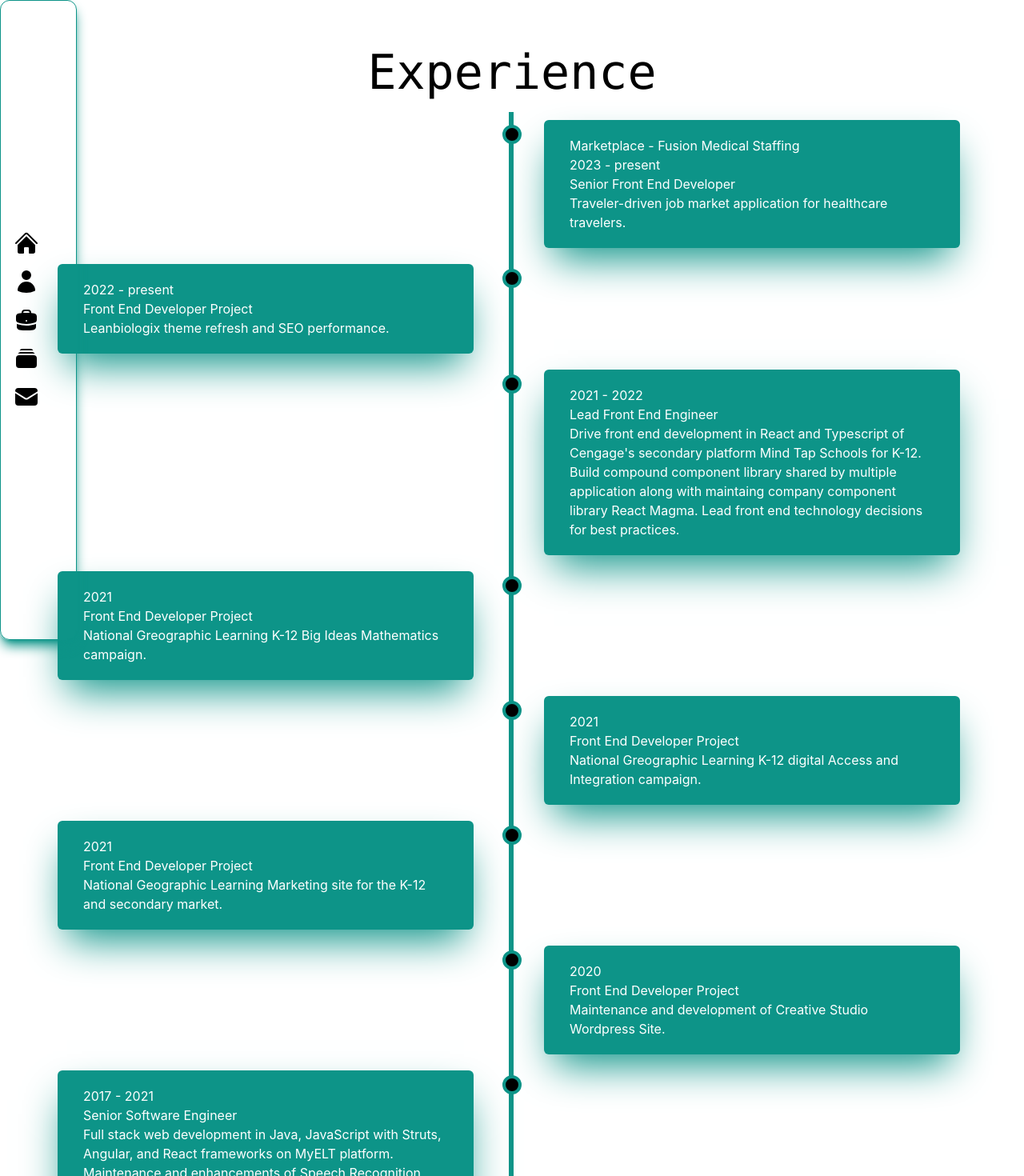
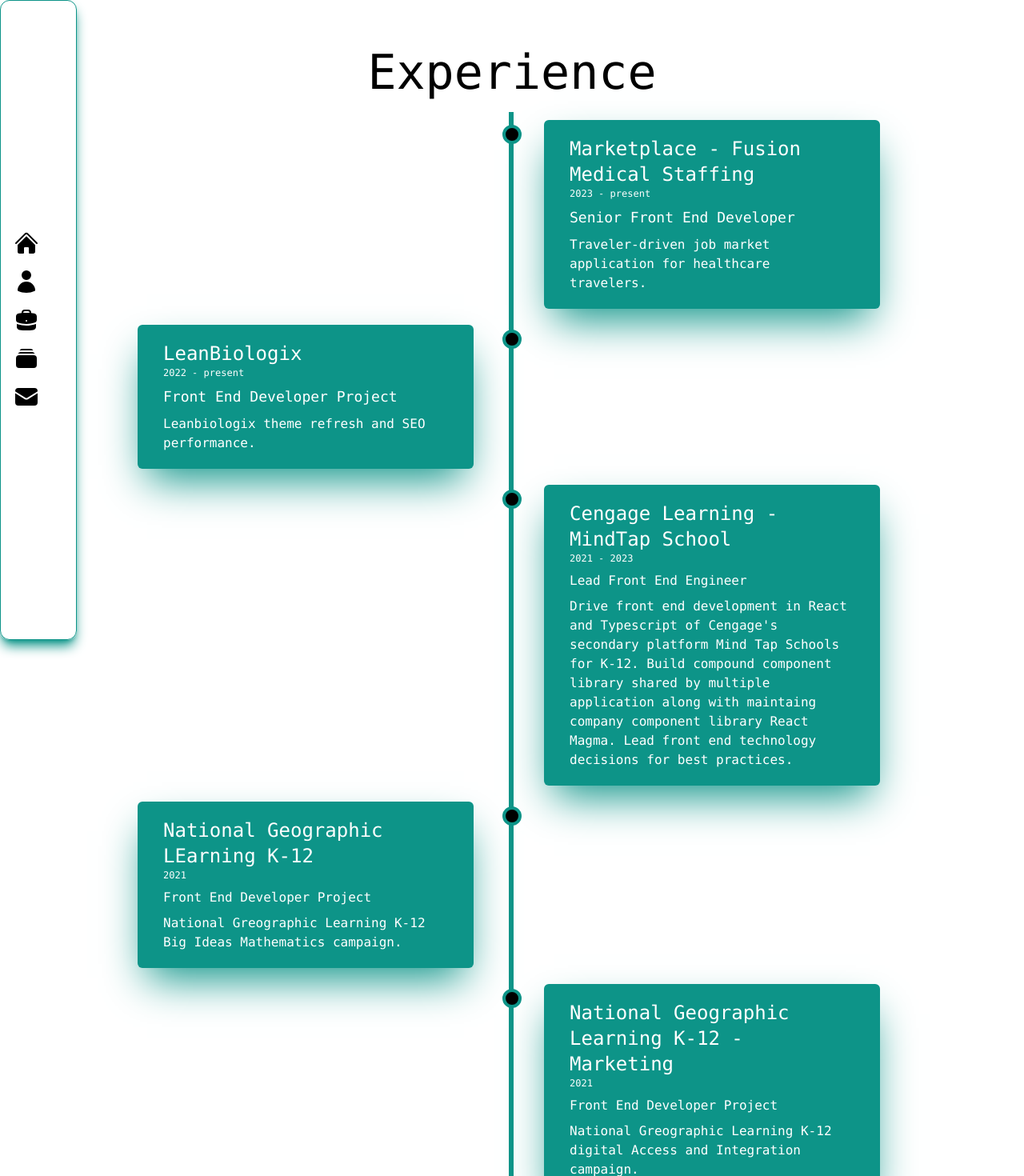
Before and after one commit to greenervigil/next-portfolio, a Next.js app: page /experience in a window 1280 px wide. Shown: the top 1470 px of the page at 80% size. Built offline with nearby package versions, Linux system fonts and the light colour scheme.

Commit message:
making additional updates

```diff
--- /dev/null
+++ b/components/button-group/button-group.tsx
@@ -0,0 +1,13 @@
+interface ButtonGroupProps {
+    children: any;
+}
+
+const ButtonGroup: React.FC<ButtonGroupProps> = ({children}) => {
+    return (
+        <div className="flex justify-center items-center gap-5 my-3">
+            {children}
+        </div>
+    )
+}
+
+export default ButtonGroup;
--- a/components/layout/layout.tsx
+++ b/components/layout/layout.tsx
@@ -11,7 +11,7 @@ const Layout: React.FC<LayoutProps> = ({
     return (
         <>
             <Navbar />
-            <main className="flex flex-col justify-center items-center">{children}</main>
+            <main className="flex flex-col justify-center items-center bg-water">{children}</main>
             <Footer />
         </>
     )
--- a/components/timeline/timeline.tsx
+++ b/components/timeline/timeline.tsx
@@ -1,71 +1,78 @@
 const Timeline = () => {
     return (
-        <div className="relative my-0 mx-auto w-full after:content-[''] after:absolute after:w-1.5 after:bg-teal-600 after:top-0 after:bottom-0 after:left-1/2 after:-ml-1">
+        <div className="font-mono relative my-0 mx-auto w-5/6 after:content-[''] after:absolute after:w-1.5 after:bg-teal-600 after:top-0 after:bottom-0 after:left-1/2 after:-ml-1">
             <div className="relative py-2.5 px-10 w-2/4 left-1/2 after:content-[''] after:absolute after:w-6 after:h-6 after:-right-4 after:bg-black after:rounded-full after:border-4 after:border-teal-600 after:top-4 after:z-10 after:-left-3">
                 <div className="shadow-2xl shadow-teal-600 relative py-5 px-8 rounded-md bg-teal-600">
-                <h2 className="text-white">Marketplace - Fusion Medical Staffing</h2>
-                <h3 className="text-white">2023 - present</h3>
-                <h4 className="text-white">Senior Front End Developer </h4>
-                <p className="text-white">Traveler-driven job market application for healthcare travelers.</p>
+                <h2 className="text-white text-2xl">Marketplace - Fusion Medical Staffing</h2>
+                <h6 className="text-white text-xs">2023 - present</h6>
+                <h4 className="text-white text-lg my-2">Senior Front End Developer </h4>
+                <p className="text-white text-base">Traveler-driven job market application for healthcare travelers.</p>
                 </div>
             </div>
             <div className="relative py-2.5 px-10 w-2/4 -left-2 after:content-[''] after:absolute after:w-6 after:h-6 after:-right-5 after:bg-black after:rounded-full after:border-4 after:border-teal-600 after:top-4 after:z-10">
                 <div className="shadow-2xl shadow-teal-600 relative py-5 px-8 rounded-md bg-teal-600">
-                <h2 className="text-white">2022 - present</h2>
-                <h4 className="text-white">Front End Developer Project</h4>
+                <h2 className="text-white text-2xl">LeanBiologix</h2>
+                <h6 className="text-white text-xs">2022 - present</h6>
+                <h4 className="text-white text-lg my-2">Front End Developer Project</h4>
                 <p className="text-white">Leanbiologix theme refresh and SEO performance.</p>
                 </div>
             </div>
             <div className="relative py-2.5 px-10 w-2/4 left-1/2 after:content-[''] after:absolute after:w-6 after:h-6 after:-right-4 after:bg-black after:rounded-full after:border-4 after:border-teal-600 after:top-4 after:z-10 after:-left-3">
                 <div className="shadow-2xl shadow-teal-600 relative py-5 px-8 rounded-md bg-teal-600">
-                <h2 className="text-white">2021 - 2022</h2>
-                <h4 className="text-white">Lead Front End Engineer</h4>
+                    <h2 className="text-white text-2xl">Cengage  Learning - MindTap School</h2>
+                <h6 className="text-white text-xs">2021 - 2023</h6>
+                <h4 className="text-white text-ls my-2">Lead Front End Engineer</h4>
                 <p className="text-white">{`Drive front end development in React and Typescript of Cengage's secondary platform Mind Tap Schools for K-12. Build compound component library shared by multiple application along with maintaing company component library React Magma.  Lead front end technology decisions for best practices.`}</p>
                 </div>
             </div>
             <div className="relative py-2.5 px-10 w-2/4 -left-2 after:content-[''] after:absolute after:w-6 after:h-6 after:-right-5 after:bg-black after:rounded-full after:border-4 after:border-teal-600 after:top-4 after:z-10">
                 <div className="shadow-2xl shadow-teal-600 relative py-5 px-8 rounded-md bg-teal-600">
-                <h2 className="text-white">2021</h2>
-                <h4 className="text-white">Front End Developer Project</h4>
+                    <h2 className="text-white text-2xl">National Geographic LEarning K-12</h2>
+                <h6 className="text-white text-xs">2021</h6>
+                <h4 className="text-white text-ls my-2">Front End Developer Project</h4>
                 <p className="text-white">National Greographic Learning K-12 Big Ideas Mathematics campaign.</p>
                 </div>
             </div>
             <div className="relative py-2.5 px-10 w-2/4 left-1/2 after:content-[''] after:absolute after:w-6 after:h-6 after:-right-4 after:bg-black after:rounded-full after:border-4 after:border-teal-600 after:top-4 after:z-10 after:-left-3">
                 <div className="shadow-2xl shadow-teal-600 relative py-5 px-8 rounded-md bg-teal-600">
-                <h2 className="text-white">2021</h2>
-                <h4 className="text-white">Front End Developer Project</h4>
+                    <h2 className="text-white text-2xl">National Geographic Learning K-12 - Marketing</h2>
+                <h6 className="text-white text-xs">2021</h6>
+                <h4 className="text-white text-ls my-2">Front End Developer Project</h4>
                 <p className="text-white">National Greographic Learning K-12 digital Access and Integration campaign.</p>
                 </div>
             </div>
             <div className="relative py-2.5 px-10 w-2/4 -left-2 after:content-[''] after:absolute after:w-6 after:h-6 after:-right-5 after:bg-black after:rounded-full after:border-4 after:border-teal-600 after:top-4 after:z-10">
                 <div className="shadow-2xl shadow-teal-600 relative py-5 px-8 rounded-md bg-teal-600">
-                <h2 className="text-white">2021</h2>
-                <h4 className="text-white">Front End Developer Project</h4>
+                    <h2 className="text-white text-2xl">National Geographic Learning K-12 - Marketing</h2>
+                <h6 className="text-white text-xs">2021</h6>
+                <h4 className="text-white text-lg my-2">Front End Developer Project</h4>
                 <p className="text-white">National Geographic Learning Marketing site for the K-12 and secondary market.</p>
                 </div>
             </div>
             <div className="relative py-2.5 px-10 w-2/4 left-1/2 after:content-[''] after:absolute after:w-6 after:h-6 after:-right-4 after:bg-black after:rounded-full after:border-4 after:border-teal-600 after:top-4 after:z-10 after:-left-3">
                 <div className="shadow-2xl shadow-teal-600 relative py-5 px-8 rounded-md bg-teal-600">
-                <h2 className="text-white">2020</h2>
-                <h4 className="text-white">Front End Developer Project</h4>
+                    <h2 className="text-white text-xl">Cengage Learning - Creative Studios</h2>
+                <h6 className="text-white text-xs">2020</h6>
+                <h4 className="text-white text-lg my-2">Front End Developer Project</h4>
                 <p className="text-white">Maintenance and development of Creative Studio Wordpress Site.</p>
                 </div>
             </div>
             <div className="relative py-2.5 px-10 w-2/4 -left-2 after:content-[''] after:absolute after:w-6 after:h-6 after:-right-5 after:bg-black after:rounded-full after:border-4 after:border-teal-600 after:top-4 after:z-10">
                 <div className="shadow-2xl shadow-teal-600 relative py-5 px-8 rounded-md bg-teal-600">
-                <h2 className="text-white">2017 - 2021</h2>
-                <h4 className="text-white">Senior Software Engineer</h4>
+                    <h2 className="text-white text-2xl">Cengage Learning - <a href="https://myelt.heinle.com/ilrn/authentication/signIn.do?inst=MYELT">MyELT</a></h2>
+                <h6 className="text-white text-xs">2016 - 2021</h6>
+                <h4 className="text-white text-lg my-2">Senior Software Engineer</h4>
                 <p className="text-white">Full stack web development in Java, JavaScript with Struts, Angular, and React frameworks on MyELT platform. Maintenance and enhancements of Speech Recognition Software. Automation of JSpeech Grammar Formatting creation and evaluation in React. Authoring Content Companion tool development in React.</p>
                 </div>
             </div>
-            <div className="relative py-2.5 px-10 w-2/4 left-1/2 after:content-[''] after:absolute after:w-6 after:h-6 after:-right-4 after:bg-black after:rounded-full after:border-4 after:border-teal-600 after:top-4 after:z-10 after:-left-3">
+            {/*<div className="relative py-2.5 px-10 w-2/4 left-1/2 after:content-[''] after:absolute after:w-6 after:h-6 after:-right-4 after:bg-black after:rounded-full after:border-4 after:border-teal-600 after:top-4 after:z-10 after:-left-3">
                 <div className="shadow-2xl shadow-teal-600 relative py-5 px-8 rounded-md bg-teal-600">
                 <h2 className="text-white">2016 - 2017</h2>
                 <h4 className="text-white">Software Engineer</h4>
                 <p className="text-white">Development, Maintenance and Enhancement of online learning software platform <a href="https://myelt.heinle.com/ilrn/authentication/signIn.do?inst=MYELT">myELT</a>.</p>
                 </div>
             </div>
-            {/*<div className="relative py-2.5 px-10 w-2/4 -left-2 after:content-[''] after:absolute after:w-6 after:h-6 after:-right-5 after:bg-black after:rounded-full after:border-4 after:border-teal-600 after:top-4 after:z-10">
+            <div className="relative py-2.5 px-10 w-2/4 -left-2 after:content-[''] after:absolute after:w-6 after:h-6 after:-right-5 after:bg-black after:rounded-full after:border-4 after:border-teal-600 after:top-4 after:z-10">
                 <div className="relative py-5 px-8 rounded-md bg-teal-600">
                 <h2 className="text-white">2015 - 2017</h2>
                 <h4 className="text-white">Technology Analyst</h4>
--- a/next.config.js
+++ b/next.config.js
@@ -2,6 +2,34 @@
 const nextConfig = {
   reactStrictMode: true,
   swcMinify: true,
+  images: {
+    remotePatterns: [
+      {
+        protocol: 'https',
+        hostname: 'upload.wikimedia.org'
+      },
+      {
+        protocol: 'https',
+        hostname: 'pluralsight2.imgix.net'
+      },
+      {
+        protocol: 'https',
+        hostname: 'encrypted-tbn0.gstatic.com'
+      },
+      {
+        protocol: 'https',
+        hostname: 'images.ctfassets.net'
+      },
+      {
+        protocol: 'https',
+        hostname: 'miro.medium.com'
+      },
+      {
+        protocol: 'https',
+        hostname: 'www.solidjs.com'
+      }
+    ]
+  }
 }
 
 module.exports = nextConfig
--- a/tailwind.config.js
+++ b/tailwind.config.js
@@ -8,7 +8,7 @@ module.exports = {
   theme: {
     extend: {
       backgroundImage: {
-        'water': "url('/water.jpg')"
+        'water': "url('/public/water.jpg')"
       }
     },
   },
```
Also changed, not shown: pages/index.tsx (+23 -3 lines), public/solid-logo.svg (added).
